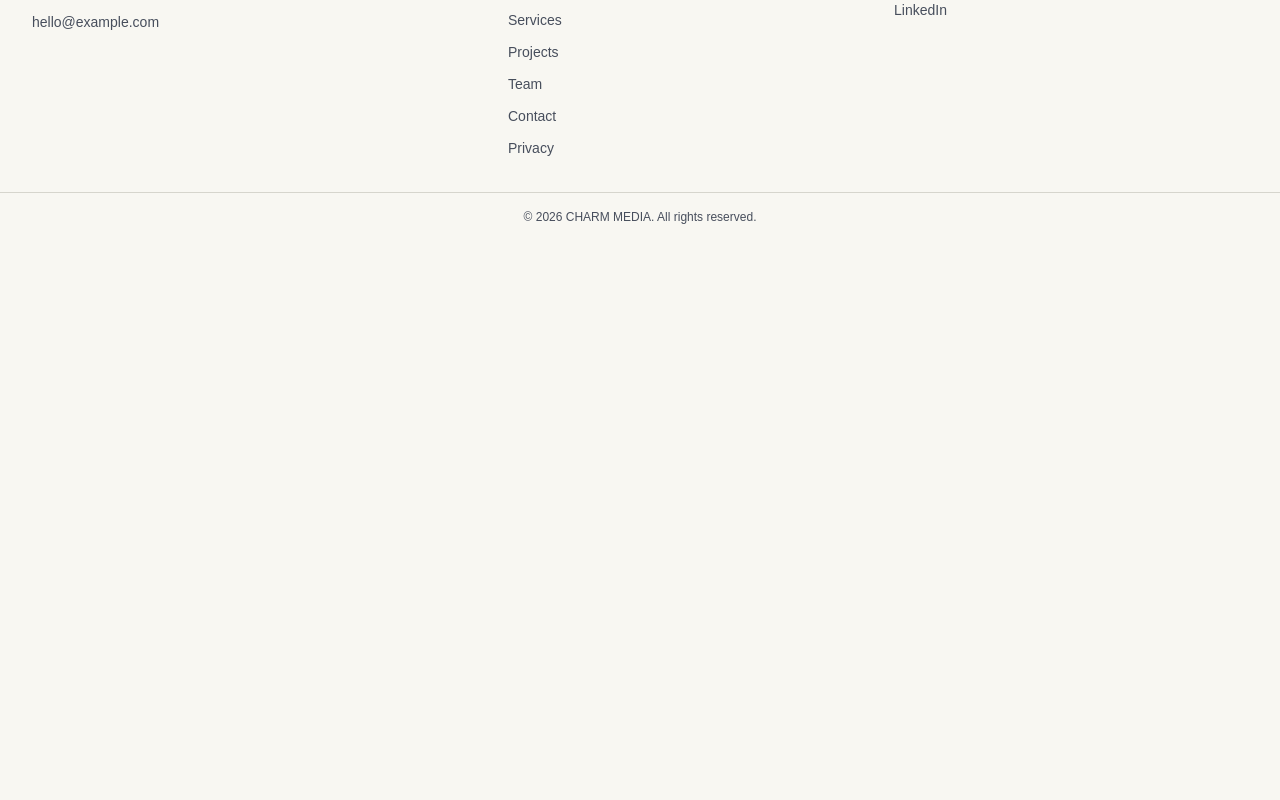
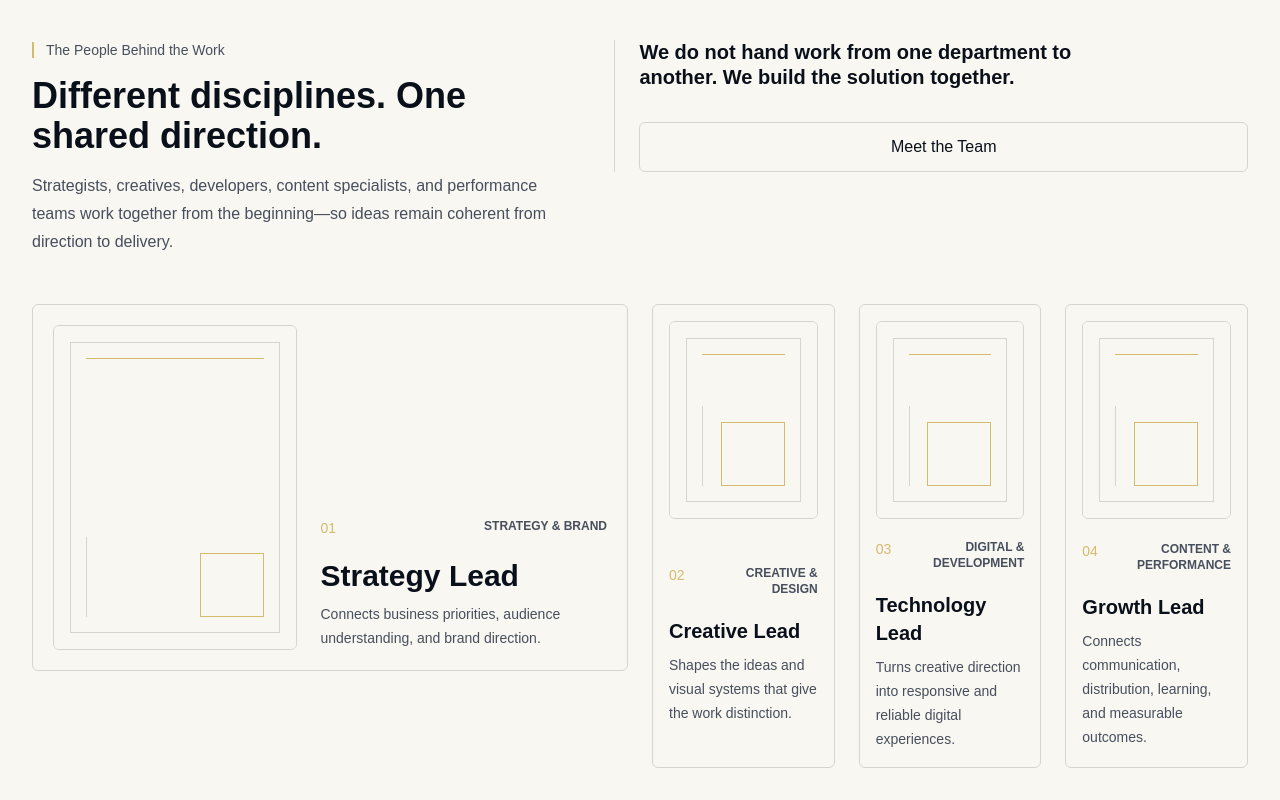
Before and after one commit to dotin2001/agency-website, a Next.js app: page /en in a window 1280 px wide. Shown: the part 4540-5340 px from the top of the page. Before the commit the page ends 4781 px from the top, so only its background shows below. Built offline with nearby package versions, Linux system fonts and the light colour scheme.

Commit message:
feat: add homepage team chapter

```diff
--- a/app/[locale]/page.tsx
+++ b/app/[locale]/page.tsx
@@ -1,6 +1,7 @@
 import { ChallengeSection } from "@/components/sections/home/challenge-section";
 import { HeroSection } from "@/components/sections/home/hero-section";
 import { SelectedProjectsSection } from "@/components/sections/home/selected-projects-section";
+import { TeamSection } from "@/components/sections/home/team-section";
 import { TransformationSection } from "@/components/sections/home/transformation-section";
 
 type Locale = "en" | "vi";
@@ -18,6 +19,7 @@ export default async function LocaleHomePage({
       <ChallengeSection locale={locale as Locale} />
       <TransformationSection locale={locale as Locale} />
       <SelectedProjectsSection locale={locale as Locale} />
+      <TeamSection locale={locale as Locale} />
     </>
   );
 }
--- /dev/null
+++ b/components/sections/home/team-section.tsx
@@ -0,0 +1,198 @@
+import { Container } from "@/components/layout/container";
+import { Section } from "@/components/layout/section";
+import { Split } from "@/components/layout/split";
+import { Stack } from "@/components/layout/stack";
+import { ButtonLink } from "@/components/ui/button-link";
+import { SectionHeader } from "@/components/ui/section-header";
+import { TeamMemberCard } from "@/components/ui/team-member-card";
+
+type Locale = "en" | "vi";
+
+type LocalizedTeamMember = {
+  description: string;
+  discipline: string;
+  displayName: string;
+};
+
+type PlaceholderTeamMember = {
+  content: Record<Locale, LocalizedTeamMember>;
+  id: string;
+};
+
+type TeamCopy = {
+  collaborationStatement: string;
+  cta: string;
+  eyebrow: string;
+  headline: string;
+  supportingCopy: string;
+};
+
+// Temporary localized section copy until the production content system is implemented.
+const teamCopy: Record<Locale, TeamCopy> = {
+  en: {
+    eyebrow: "The People Behind the Work",
+    headline: "Different disciplines. One shared direction.",
+    supportingCopy:
+      "Strategists, creatives, developers, content specialists, and performance teams work together from the beginning—so ideas remain coherent from direction to delivery.",
+    collaborationStatement:
+      "We do not hand work from one department to another. We build the solution together.",
+    cta: "Meet the Team",
+  },
+  vi: {
+    eyebrow: "Đội ngũ phía sau dự án",
+    headline: "Nhiều chuyên môn. Một định hướng chung.",
+    supportingCopy:
+      "Chiến lược, sáng tạo, phát triển, nội dung và hiệu quả cùng phối hợp ngay từ đầu để ý tưởng luôn nhất quán từ định hướng đến triển khai.",
+    collaborationStatement:
+      "Chúng tôi không chuyển giao công việc tuần tự giữa các phòng ban. Chúng tôi cùng xây dựng giải pháp.",
+    cta: "Gặp gỡ đội ngũ",
+  },
+};
+
+// Fictional role placeholders until real team data is available.
+const placeholderTeamMembers: Array<PlaceholderTeamMember> = [
+  {
+    id: "strategy",
+    content: {
+      en: {
+        displayName: "Strategy Lead",
+        discipline: "Strategy & Brand",
+        description:
+          "Connects business priorities, audience understanding, and brand direction.",
+      },
+      vi: {
+        displayName: "Phụ trách chiến lược",
+        discipline: "Chiến lược & Thương hiệu",
+        description:
+          "Kết nối ưu tiên kinh doanh, sự thấu hiểu khách hàng và định hướng thương hiệu.",
+      },
+    },
+  },
+  {
+    id: "creative",
+    content: {
+      en: {
+        displayName: "Creative Lead",
+        discipline: "Creative & Design",
+        description:
+          "Shapes the ideas and visual systems that give the work distinction.",
+      },
+      vi: {
+        displayName: "Phụ trách sáng tạo",
+        discipline: "Sáng tạo & Thiết kế",
+        description:
+          "Định hình ý tưởng và hệ thống hình ảnh giúp dự án tạo dấu ấn khác biệt.",
+      },
+    },
+  },
+  {
+    id: "technology",
+    content: {
+      en: {
+        displayName: "Technology Lead",
+        discipline: "Digital & Development",
+        description:
+          "Turns creative direction into responsive and reliable digital experiences.",
+      },
+      vi: {
+        displayName: "Phụ trách công nghệ",
+        discipline: "Kỹ thuật số & Phát triển",
+        description:
+          "Chuyển định hướng sáng tạo thành những trải nghiệm số linh hoạt và đáng tin cậy.",
+      },
+    },
+  },
+  {
+    id: "growth",
+    content: {
+      en: {
+        displayName: "Growth Lead",
+        discipline: "Content & Performance",
+        description:
+          "Connects communication, distribution, learning, and measurable outcomes.",
+      },
+      vi: {
+        displayName: "Phụ trách tăng trưởng",
+        discipline: "Nội dung & Hiệu quả",
+        description:
+          "Kết nối truyền thông, phân phối, quá trình học hỏi và kết quả đo lường.",
+      },
+    },
+  },
+];
+
+export function TeamSection({ locale }: Readonly<{ locale: Locale }>) {
+  const copy = teamCopy[locale];
+  const [featuredMember, ...supportingMembers] = placeholderTeamMembers;
+
+  return (
+    <Section
+      aria-labelledby="home-team-heading"
+      className="relative border-t border-[var(--color-border-default)] bg-[var(--color-bg-page)]"
+      spacing="chapter"
+    >
+      <Container size="page">
+        <Stack gap="xl">
+          <Split gap="xl" variant="content-media">
+            <SectionHeader
+              className="max-w-3xl"
+              description={copy.supportingCopy}
+              eyebrow={
+                <span className="border-l-2 border-[var(--color-brand-primary)] pl-3">
+                  {copy.eyebrow}
+                </span>
+              }
+              headingLevel="h2"
+              id="home-team-heading"
+              title={copy.headline}
+            />
+
+            <Stack
+              className="border-l border-[var(--color-border-default)] pl-6"
+              gap="lg"
+            >
+              <p className="max-w-md text-xl font-semibold leading-tight tracking-normal text-[var(--color-text-primary)]">
+                {copy.collaborationStatement}
+              </p>
+              <ButtonLink
+                href={`/${locale}/team`}
+                size="large"
+                variant="secondary"
+              >
+                {copy.cta}
+              </ButtonLink>
+            </Stack>
+          </Split>
+
+          <div className="grid gap-6 lg:grid-cols-12 lg:items-start">
+            <TeamMemberCard
+              className="lg:col-span-6"
+              description={featuredMember.content[locale].description}
+              discipline={featuredMember.content[locale].discipline}
+              displayName={featuredMember.content[locale].displayName}
+              index={0}
+              variant="featured"
+            />
+
+            <div className="grid gap-6 md:grid-cols-3 lg:col-span-6">
+              {supportingMembers.map((member, index) => {
+                const content = member.content[locale];
+
+                return (
+                  <TeamMemberCard
+                    description={content.description}
+                    discipline={content.discipline}
+                    displayName={content.displayName}
+                    index={index + 1}
+                    key={member.id}
+                    variant="standard"
+                  />
+                );
+              })}
+            </div>
+          </div>
+        </Stack>
+      </Container>
+    </Section>
+  );
+}
--- /dev/null
+++ b/components/ui/team-member-card.tsx
@@ -0,0 +1,81 @@
+import { Stack } from "@/components/layout/stack";
+import { MediaFrame } from "@/components/ui/media-frame";
+
+type TeamMemberCardVariant = "standard" | "featured";
+
+type TeamMemberCardProps = {
+  className?: string;
+  description: string;
+  discipline: string;
+  displayName: string;
+  index: number;
+  variant: TeamMemberCardVariant;
+};
+
+const variantClasses: Record<TeamMemberCardVariant, string> = {
+  featured:
+    "grid gap-6 p-4 md:grid-cols-[minmax(0,0.85fr)_minmax(0,1fr)] md:items-end sm:p-5",
+  standard: "grid gap-5 p-4",
+};
+
+const headingClasses: Record<TeamMemberCardVariant, string> = {
+  featured:
+    "text-3xl font-semibold tracking-normal text-[var(--color-text-primary)]",
+  standard:
+    "text-xl font-semibold tracking-normal text-[var(--color-text-primary)]",
+};
+
+function cn(...classes: Array<string | undefined>) {
+  return classes.filter(Boolean).join(" ");
+}
+
+function formatMemberNumber(index: number) {
+  return String(index + 1).padStart(2, "0");
+}
+
+export function TeamMemberCard({
+  className,
+  description,
+  discipline,
+  displayName,
+  index,
+  variant,
+}: Readonly<TeamMemberCardProps>) {
+  return (
+    <article
+      className={cn(
+        "rounded-md border border-[var(--color-border-default)] bg-[var(--color-bg-page)]",
+        variantClasses[variant],
+        className,
+      )}
+    >
+      <MediaFrame aria-hidden="true" aspectRatio="portrait">
+        {/* Temporary decorative portrait placeholder; replace with approved team photography later. */}
+        <div className="relative h-full w-full bg-[var(--color-bg-page)]">
+          <div className="absolute inset-4 border border-[var(--color-border-default)]" />
+          <div className="absolute inset-x-8 top-8 h-px bg-[var(--color-brand-primary)]" />
+          <div className="absolute bottom-8 left-8 h-20 w-px bg-[var(--color-border-default)]" />
+          <div className="absolute bottom-8 right-8 h-16 w-16 border border-[var(--color-brand-primary)]" />
+        </div>
+      </MediaFrame>
+
+      <Stack gap="md">
+        <div className="flex items-start justify-between gap-4">
+          <span className="text-sm font-medium text-[var(--color-brand-primary)]">
+            {formatMemberNumber(index)}
+          </span>
+          <span className="text-right text-xs font-semibold uppercase tracking-normal text-[var(--color-text-secondary)]">
+            {discipline}
+          </span>
+        </div>
+
+        <Stack gap="xs">
+          <h3 className={headingClasses[variant]}>{displayName}</h3>
+          <p className="text-sm leading-6 text-[var(--color-text-secondary)]">
+            {description}
+          </p>
+        </Stack>
+      </Stack>
+    </article>
+  );
+}
```
